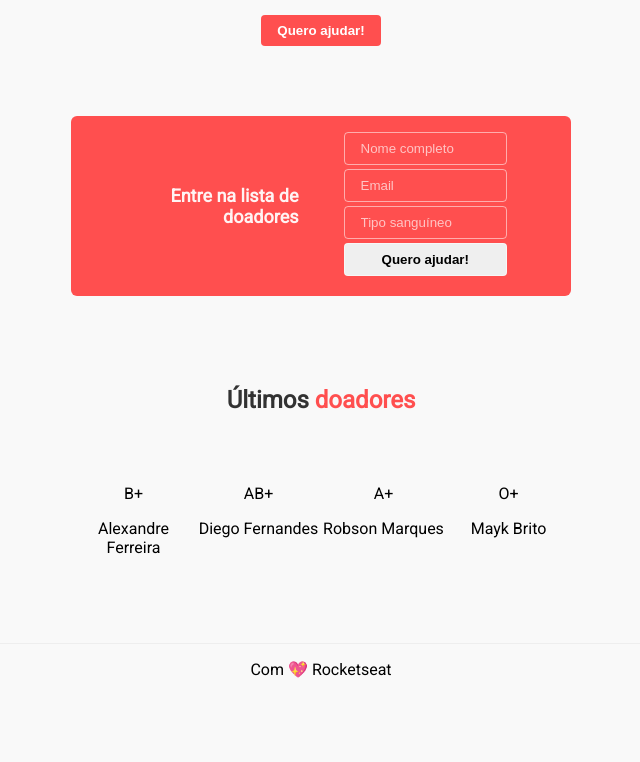
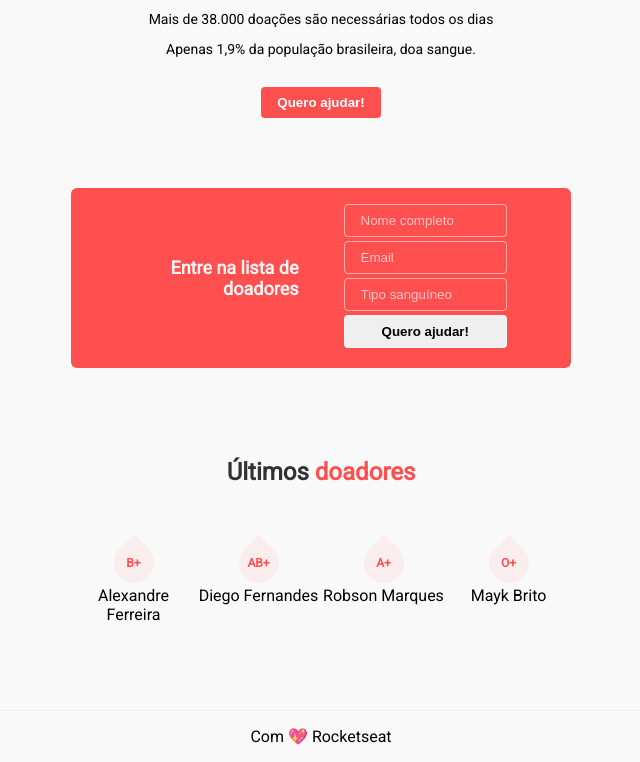
Before and after one commit to magno193/maratonadev, a plain HTML site: page index.html in a window 1280 px wide. Shown: the part 283-1045 px from the top of the page, without its empty margins (319-959 px from the left). Before the commit the page ends 978 px from the top, so only its background shows below. Drawn offline with Linux system fonts and the light colour scheme.

Commit message:
8 - Html e css finalizado

```diff
--- a/index.html
+++ b/index.html
@@ -2,18 +2,18 @@
 <html>
 
 <head>
-    <title>Doe vida! Doe sangue</title>
+    <title>Doe sangue! Doe vida!</title>
     <link rel="stylesheet" href="style.css">
     <link href="https://fonts.googleapis.com/css?family=Roboto&display=swap" rel="stylesheet">
 </head>
 
 <body>
     <header>
-        <h1>DOE</h1>
+       <img class="logo" src="logo.png" alt="Imagem de DOE">
         <h2>A sua doação importa</h2>
         <p>Até 3 vidas com 1 doação</p>
         <p>Mais de 38.000 doações são necessárias todos os dias</p>
-        <p>Apenas 1,9% da população brasileira, doa sangue</p>
+        <p>Apenas 1,9% da população brasileira, doa sangue.</p>
         <button>Quero ajudar!</button>
     </header>
 
--- a/style.css
+++ b/style.css
@@ -64,6 +64,15 @@ header button {
     font-weight: bold;
 }
 
+.logo {
+    width: 120px;
+    margin: 70px 0;
+}
+
+header p {
+    font-size: 14px;
+}
+
 /* FORM */
 section.form {
     display: grid;
@@ -112,6 +121,35 @@ main .donors {
     grid-template-columns: 1fr 1fr 1fr 1fr;
 }
 
+.blood {
+    color:#ff4f4f;
+    font-weight: bold;
+    font-size: 12px;
+
+    display: flex;
+    align-items: center;
+    justify-content: center;
+
+    position: relative;
+}
+
+.blood::before {
+    content: "";
+    background-color: #ff4f4f11;
+
+    width: 40px;
+    height: 40px;
+
+    /* Uma nova camada */
+    position: absolute;
+
+    /* Fazer gotinha */
+    border-radius: 50%;
+    border-top-right-radius: 0;
+    transform: rotate(-45deg);
+}
+
+/* FOOTER */
 footer {
     margin-top: auto;
     padding: 16px;
```
Also changed, not shown: logo.png (added).
